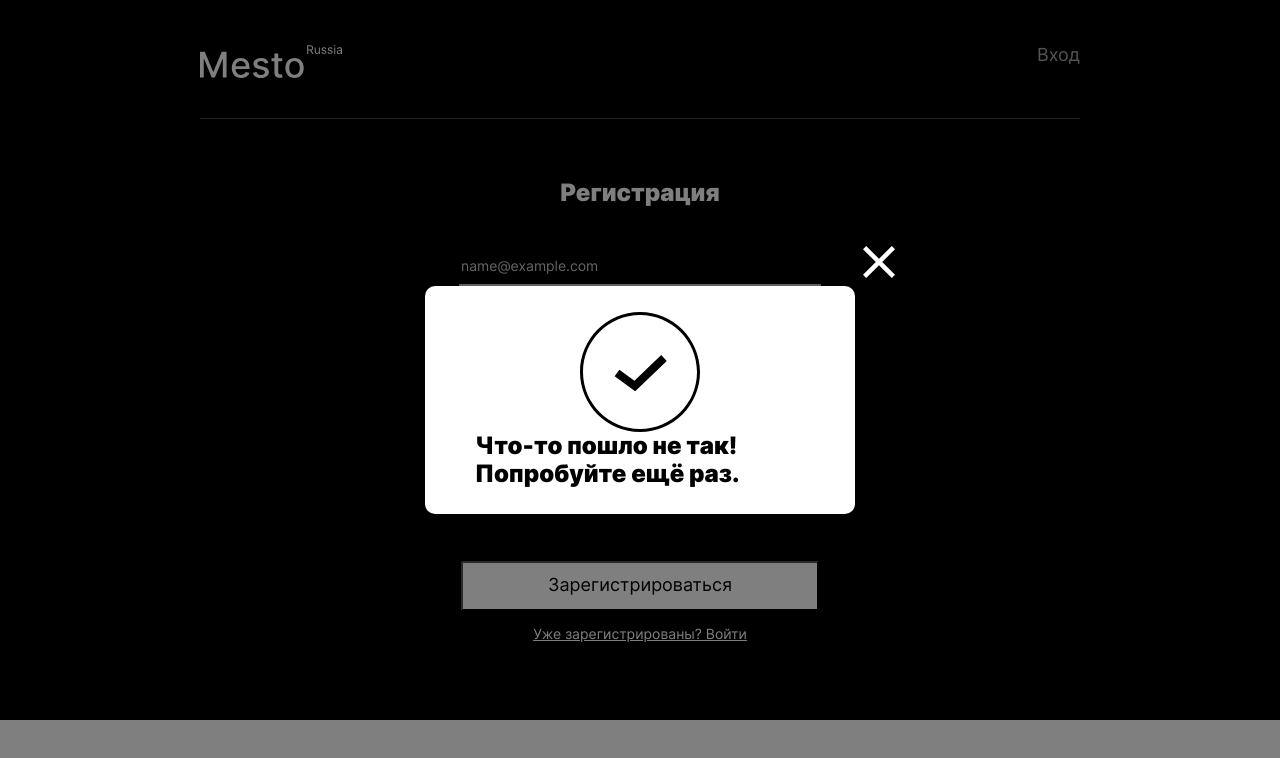
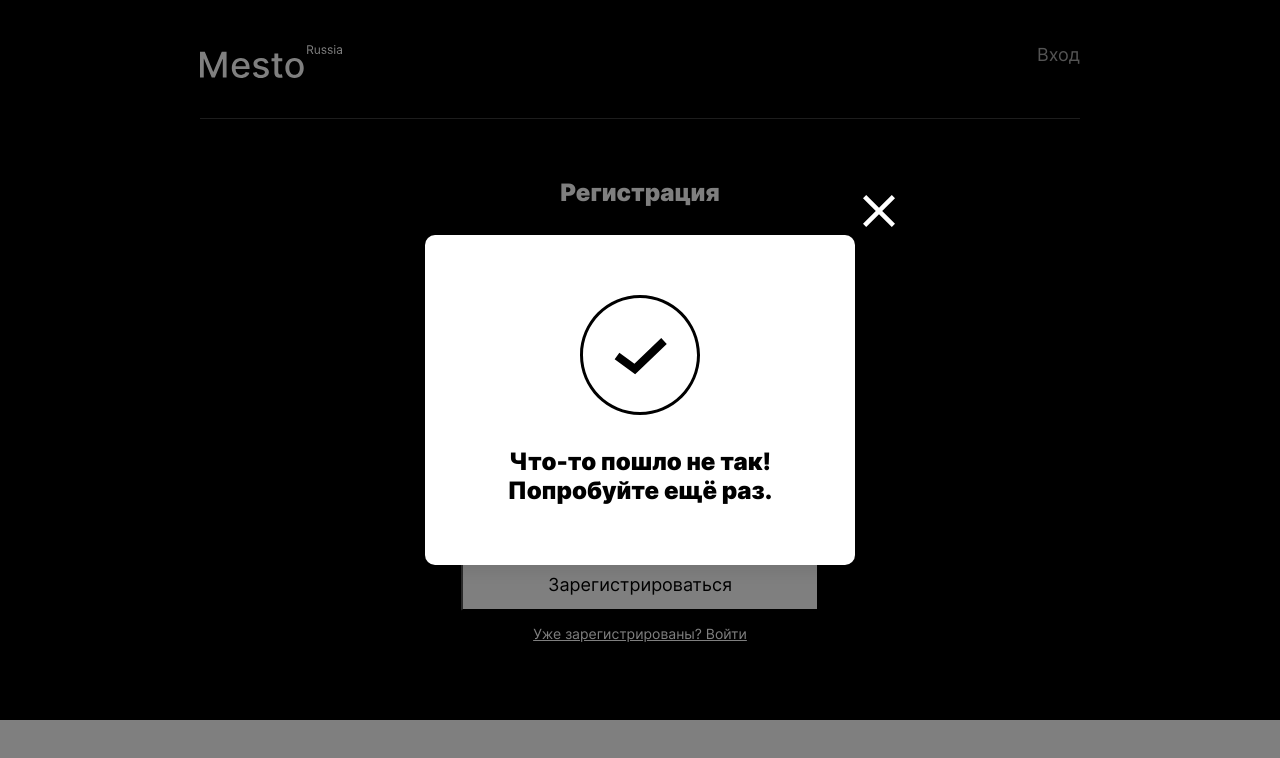
Before and after one commit to GrigoryGriko/react-mesto-auth, a React (Create React App) app: page /sign-up in a window 1280 px wide. Both pictures are taken after typing "name@example.com", "Sample123" into the empty fields and a click on the button "Зарегистрироваться". Shown: the top 758 px of the page. Built offline with nearby package versions, Linux system fonts and the light colour scheme; no server answers.

Commit message:
feat: настройка попапа с уведомлением

```diff
--- a/src/blocks/popup/__content/popup__content.css
+++ b/src/blocks/popup/__content/popup__content.css
@@ -1,8 +1,4 @@
 .popup__content {
-  display: flex;
-  flex-direction: column;
-  align-items: center;
-
   width: 84%;
   max-width: 358px;
 }
--- a/src/components/InfoTooltip.js
+++ b/src/components/InfoTooltip.js
@@ -1,10 +1,10 @@
 function InfoTooltip(props) {
   return (
     <div className={`popup popup_info-tootip ${(props.message !== '') ? 'popup_opened' : ''}`}>
-      <form className="popup__container">
+      <form className="popup__container popup__container_properties_alert ">
         <button className="popup__button-close" type="button" onClick={props.onClose}></button>
 
-        <div className="popup__content">
+        <div className="popup__content popup__content_properties_alert">
           <div
             className="popup__status-image"
             /*style={{
@@ -12,7 +12,7 @@ function InfoTooltip(props) {
             }}*/
           ></div>
 
-          <h2 className="popup__header">{props.message}</h2>
+          <h2 className="popup__header popup__header_properties_alert">{props.message}</h2>
         </div>
 
       </form>
--- a/src/index.css
+++ b/src/index.css
@@ -173,7 +173,13 @@
     background: transparent;
 }
 
+
+.popup__container_properties_alert {
+    padding-top: 60px;
+    padding-bottom: 60px;
+}
 .popup__status-image {
+    margin-bottom: 32px;
     width: 120px;
     height: 120px;
     background-color: transparent;
@@ -182,3 +188,14 @@
     background-size: auto;
     background-position: center;
 }
+
+.popup__content_properties_alert {
+    display: flex;
+    flex-direction: column;
+    align-items: center;
+}
+.popup__header_properties_alert {
+    text-align: center;
+    max-width: 358px;
+    line-height: 29px;
+}
```
